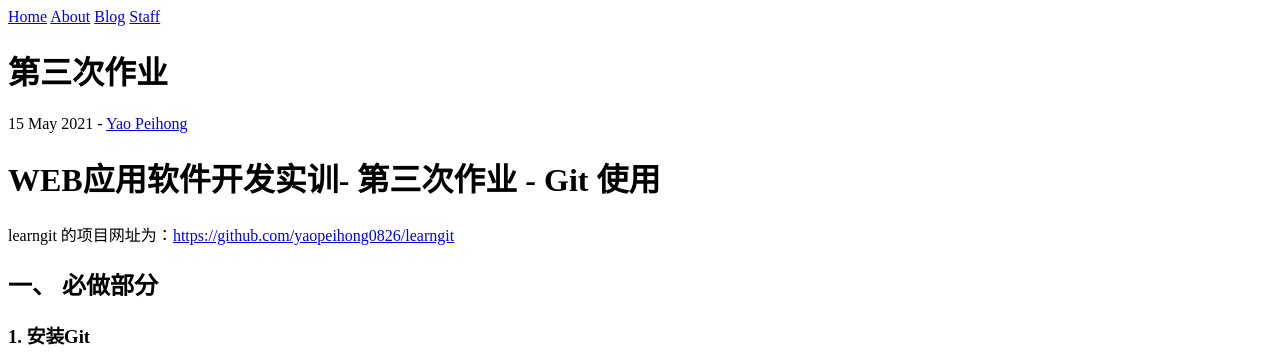
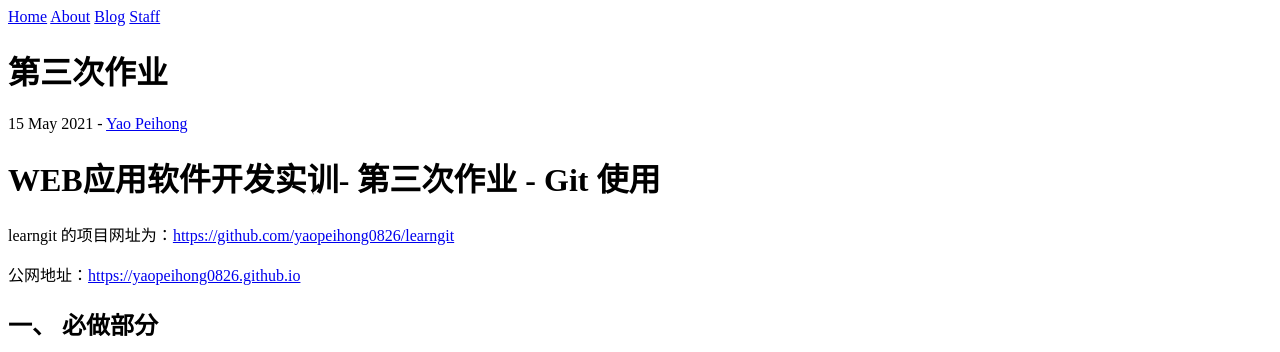
Before and after one commit to yaopeihong0826/yaopeihong0826.github.io, a plain HTML site: page 2021/05/15/第三次作业.html in a window 1280 px wide. Shown: the top 352 px of the page. Drawn offline with Linux system fonts and the light colour scheme.

Commit message:
第三次实验

```diff
--- a/2021/05/15/第三次作业.html
+++ b/2021/05/15/第三次作业.html
@@ -32,6 +32,8 @@
 <h1 id="web应用软件开发实训--第三次作业---git-使用">WEB应用软件开发实训- 第三次作业 - Git 使用</h1>
 
 <p>learngit 的项目网址为：<a href="https://github.com/yaopeihong0826/learngit">https://github.com/yaopeihong0826/learngit</a></p>
+
+<p>公网地址：<a href="https://yaopeihong0826.github.io">https://yaopeihong0826.github.io</a></p>
 
 <h2 id="一-必做部分">一、 必做部分</h2>
 <h3 id="1-安装git">1. 安装Git</h3>
```
